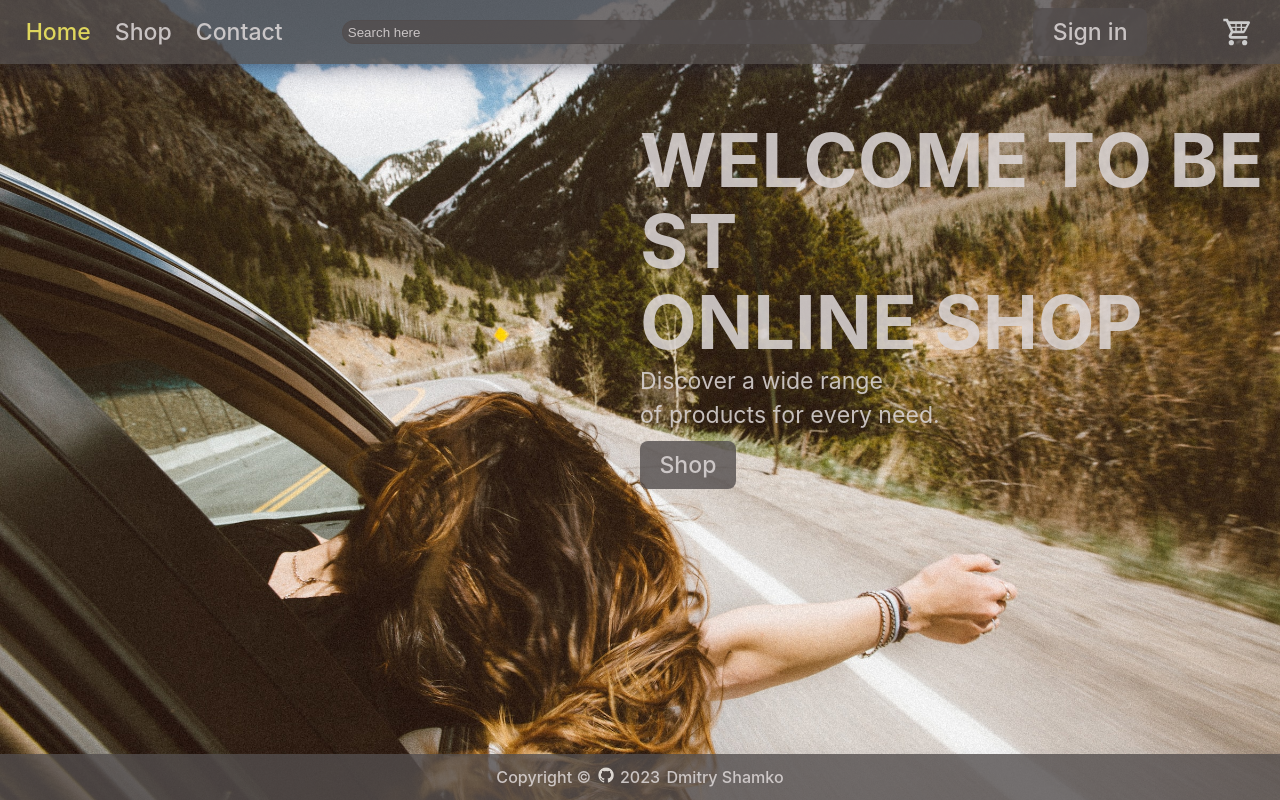
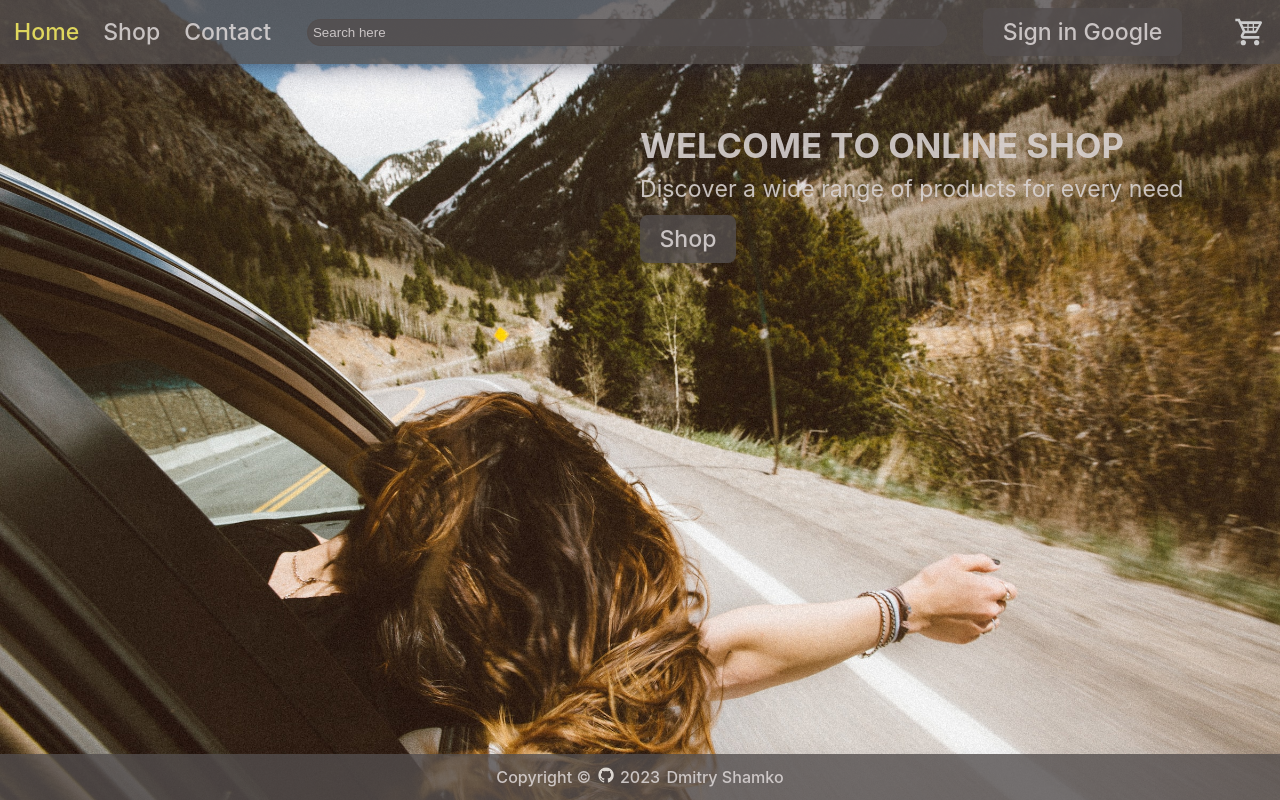
Before and after one commit to proffery/odin-shopping-cart, a React (Vite) app: page /#/ in a window 1280 px wide. Built offline with nearby package versions, Linux system fonts and the light colour scheme; no server answers.

Commit message:
cosmetic

```diff
--- a/src/components/Cart/Cart.module.css
+++ b/src/components/Cart/Cart.module.css
@@ -2,7 +2,7 @@
     position: static;
     display: flex;
     flex-direction: column;
-    width: max(40vw, 300px);
+    width: max(30vw, 300px);
     height: 100vh;
     top: 3rem;
     right: 0;
@@ -11,6 +11,7 @@
     padding: .5rem;
     gap: .5rem;
     overflow-y: auto;
+    align-items: center;
 }
 
 .buttonClose {
@@ -21,7 +22,7 @@
     display: flex;
     flex-wrap: wrap;
     align-items: center;
-    justify-content: space-between;
+    justify-content: space-around;
     transition: all ease-in .2s;
 }
 
--- a/src/components/RouteSwitch/RouteSwitch.jsx
+++ b/src/components/RouteSwitch/RouteSwitch.jsx
@@ -116,7 +116,7 @@ const RouteSwitch = () => {
               </div>
               ) : (
               <div className={styles.userContainer}>
-                <button onClick={signIn}>Sign in</button>
+                <button onClick={signIn}>Sign in Google</button>
               </div>
             )}
 
--- a/src/components/RouteSwitch/RouteSwitch.module.css
+++ b/src/components/RouteSwitch/RouteSwitch.module.css
@@ -63,9 +63,10 @@
   align-self: center;
   align-items: center;
   border-radius: 5rem;
-  margin-right: .5rem;
+  margin-right: 1rem;
   min-width: 5rem;
   max-width: 50vw;
+  height: 1.7rem;
 }
 
 .userContainer {
--- a/src/components/screens/home/Home.jsx
+++ b/src/components/screens/home/Home.jsx
@@ -6,14 +6,9 @@ const Home = () => {
     return (
         <div className={styles.container}>
             <div className={styles.header}>
-                <h1>
-                    <Fade right big cascade>Welcome to best</Fade>
-                </h1>
-                <h1>
-                    <Fade right big cascade>Online Shop</Fade>
-                </h1>
-                <p><Fade bottom>Discover a wide range</Fade></p>
-                <p><Fade top cascade>of products for every need.</Fade></p>
+                <h2><Fade right big cascade>Welcome to online shop</Fade></h2>
+                <h2><Fade right big cascade></Fade></h2>
+                <p><Fade bottom cascade>Discover a wide range of products for every need</Fade></p>
                 <NavLink to='/shop'><button type='button' className={styles.startShopping}>Shop</button></NavLink>
             </div>
         </div>
--- a/src/components/screens/home/Home.module.css
+++ b/src/components/screens/home/Home.module.css
@@ -1,4 +1,5 @@
 .container {
+    display: flex;
     display: fixed;
     width: 100vw;
     height: 100vh;
@@ -9,24 +10,28 @@
 }
 
 .header {
-    position: fixed;
-    top: 15%;
+    display: flex;
+    position: relative;
+    width: 50vw;
+    height: 50vh;
+    top: 30%;
     left: 50%;
+    flex-direction: column;
+    transform: translateY(-30%);
+    align-items: start;
+    justify-content:safe;
+    text-align: left;
 }
 
-.header h1 {
+.header h1, h2 {
     display: flex;
-    text-align:inherit;
+    text-align: left;
     align-items: center;
     justify-content: left;
+    text-align: left;
     text-transform: uppercase;
 }
 
 .startShopping {
-    position: relative;
-    top: 100%;
-    left: 0%;
-    transform: translateX(0%);
     margin-left: 0;
-
 }
--- a/src/components/screens/productList/ProductList.jsx
+++ b/src/components/screens/productList/ProductList.jsx
@@ -11,13 +11,13 @@ const ProductList = (prop) => {
 
     return (
         <div className={styles.container}>
-            <div className={styles.products}>
             {prop.prop.searchInput.length === 0 ?(
                     <h1 className={styles.header}><Fade right cascade>{category}</Fade></h1>
                 ) : (
                     <h1 className={styles.header}><Fade right cascade>Search results</Fade></h1>
                 )
             }
+            <div className={styles.products}>
                 {prop.prop.searchInput.length === 0 ? (
                     prop.prop.productList.filter(item => item.category === category).map(product =>
                         <Product key={'product' + product.id} prop={product} addToCart={addToCart}/>)
--- a/src/components/screens/productList/ProductList.module.css
+++ b/src/components/screens/productList/ProductList.module.css
@@ -10,6 +10,7 @@
 .header {
     display: flex;
     align-self: center;
+    text-align: center;
     text-transform: capitalize;
     margin-bottom: 1rem;
     margin-top: 1rem;
@@ -17,7 +18,6 @@
 
 .products {
     display: flex;
-    flex-direction: column;
     flex-wrap: wrap;
     gap: 2rem;
     align-items: center;
```
